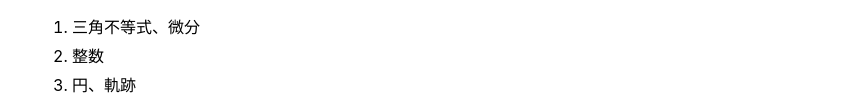
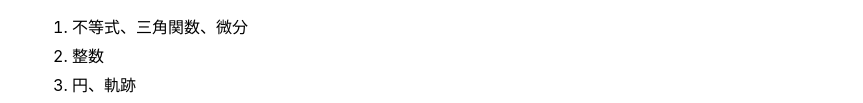
Before and after one commit to xishanben55-dotcom/TeToTe-test, a plain HTML site: page index.html in a window 1280 px wide. Shown: the part 4114-4217 px from the top of the page, without its empty margins (208-1071 px from the left). Drawn offline with Linux system fonts and the light colour scheme.

Commit message:
Update index.html

```diff
--- a/index.html
+++ b/index.html
@@ -305,7 +305,7 @@
         第11回テトテストは以下の単元から出題予定です。制限時間は120分、5問で各問20点です。予想平均点は55点です。(1),(2)がある問題は(1)5点(2)15点、(1)〜(4)まである問題は(1)〜(3)4点(4)8点です。
       </p>
       <ol>
-        <li>三角不等式、微分</li>
+        <li>不等式、三角関数、微分</li>
         <li>整数</li>
         <li>円、軌跡</li>
         <li>解の配置、領域</li>
```
